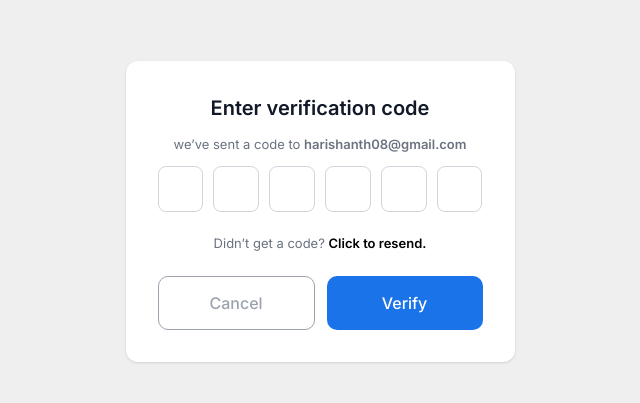
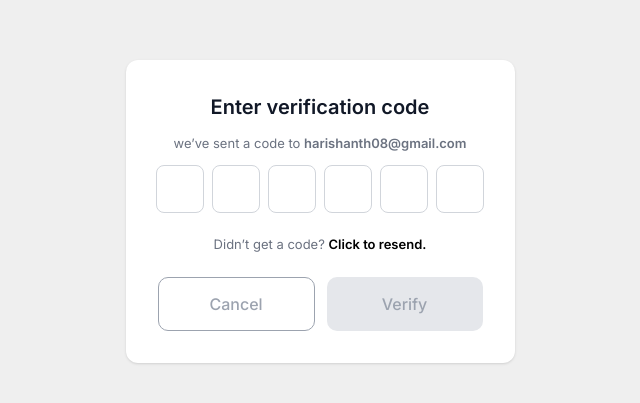
Before and after one commit to Esoft-Management-System/Frontend, a React app: page /OTPform in a window 1280 px wide. Shown: the part 189-592 px from the top of the page, without its empty margins (320-960 px from the left). Built offline with nearby package versions, Linux system fonts and the light colour scheme; the HTML template or start-up script is replaced by a standard one.

Commit message:
feat(OTPform): replace Textinput with OtpInput component for OTP entry fix(Textinput): correct typo in 'disabled' prop and improve formatting

```diff
--- /dev/null
+++ b/src/components/common/OtpInput.tsx
@@ -0,0 +1,140 @@
+import React, { useEffect, useRef, useState } from 'react'
+
+interface OtpInputProps {
+  otpLength?: number;
+  onOtpChange?: (otp: string) => void;
+  disbled?: boolean;
+  disabled?: boolean;
+}
+
+const OtpInput = ({ otpLength = 6, onOtpChange, disbled, disabled }: OtpInputProps) => {
+  const length = Math.max(1, otpLength);
+  const [values, setValues] = useState<string[]>(() => Array(length).fill(''));
+  const [focusedIndex, setFocusedIndex] = useState<number | null>(null);
+  const inputsRef = useRef<Array<HTMLInputElement | null>>([]);
+
+  useEffect(() => {
+    if (onOtpChange) onOtpChange(values.join(''));
+  }, [values, onOtpChange]);
+
+  const handleChange = (e: React.ChangeEvent<HTMLInputElement>, idx: number) => {
+    const val = e.target.value;
+    if (!val) {
+      setValues(prev => {
+        const next = [...prev];
+        next[idx] = '';
+        return next;
+      });
+      return;
+    }
+
+    const char = val[0];
+    setValues(prev => {
+      const next = [...prev];
+      next[idx] = char;
+      return next;
+    });
+
+    const nextIdx = idx + 1;
+    if (nextIdx < length) {
+      const nextInput = inputsRef.current[nextIdx];
+      if (nextInput) nextInput.focus();
+    }
+  };
+
+  const handleKeyDown = (e: React.KeyboardEvent<HTMLInputElement>, idx: number) => {
+    const key = e.key;
+    const target = e.currentTarget as HTMLInputElement;
+    if (key === 'Backspace') {
+      if (target.value === '') {
+        const prevIdx = idx - 1;
+        if (prevIdx >= 0) {
+          const prevInput = inputsRef.current[prevIdx];
+          if (prevInput) prevInput.focus();
+          setValues(prev => {
+            const next = [...prev];
+            next[prevIdx] = '';
+            return next;
+          });
+        }
+      } else {
+        setValues(prev => {
+          const next = [...prev];
+          next[idx] = '';
+          return next;
+        });
+      }
+    } else if (key === 'ArrowLeft') {
+      const prevIdx = idx - 1;
+      if (prevIdx >= 0) {
+        const prevInput = inputsRef.current[prevIdx];
+        if (prevInput) prevInput.focus();
+      }
+    } else if (key === 'ArrowRight') {
+      const nextIdx = idx + 1;
+      if (nextIdx < length) {
+        const nextInput = inputsRef.current[nextIdx];
+        if (nextInput) nextInput.focus();
+      }
+    }
+  };
+
+  const handlePaste = (e: React.ClipboardEvent<HTMLInputElement>) => {
+    const paste = e.clipboardData.getData('Text').slice(0, length);
+    if (!paste) return;
+    const chars = paste.split('').slice(0, length);
+    setValues(prev => {
+      const next = [...prev];
+      for (let i = 0; i < chars.length; i++) next[i] = chars[i];
+      return next;
+    });
+    const last = Math.min(chars.length, length) - 1;
+    if (last >= 0) {
+      const lastInput = inputsRef.current[last];
+      if (lastInput) lastInput.focus();
+    }
+    e.preventDefault();
+  };
+
+  const handleFocus = (idx: number) => {
+    setFocusedIndex(idx);
+  };
+
+  const handleBlur = () => {
+    setFocusedIndex(null);
+  };
+
+  const getInputClassName = (idx: number) => {
+    const baseClasses = "w-12 h-12 text-center text-lg border rounded-lg focus:outline-none transition-colors duration-200";
+
+    if (values[idx] || focusedIndex === idx) {
+      return `${baseClasses} border-blue-500 focus:border-blue-500`;
+    }
+
+    return `${baseClasses} border-[#D1D5DB] focus:border-blue-500`;
+  };
+
+  return (
+    <div className="flex gap-2">
+      {Array.from({ length }).map((_, idx) => (
+        <input
+          key={idx}
+          ref={el => { inputsRef.current[idx] = el }}
+          value={values[idx]}
+          onChange={(e) => handleChange(e, idx)}
+          onKeyDown={(e) => handleKeyDown(e, idx)}
+          onPaste={handlePaste}
+          onFocus={() => handleFocus(idx)}
+          onBlur={handleBlur}
+          maxLength={1}
+          inputMode="text"
+          className={getInputClassName(idx)}
+          disabled={!!(disbled || disabled)}
+          aria-label={`otp-${idx}`}
+        />
+      ))}
+    </div>
+  );
+}
+
+export default OtpInput;
--- a/src/components/common/Textinput.tsx
+++ b/src/components/common/Textinput.tsx
@@ -1,6 +1,6 @@
 import type { ChangeEvent } from "react";
 
-interface TextInputInterface{
+interface TextInputInterface {
   placeholder?: string;
   type?: string;
   value?: string;
@@ -8,10 +8,11 @@ interface TextInputInterface{
   name?: string;
   onChange?: (e: ChangeEvent<HTMLInputElement>) => void;
   disbled?: boolean;
+  disabled?: boolean;
 }
 
 const Textinput = (props: TextInputInterface) => {
-    const {placeholder, type, value, error, name, onChange, disbled} =  props;
+  const { placeholder, type, value, error, name, onChange, disbled, disabled } = props;
   if (
     type === "textarea"
   ) {
@@ -23,7 +24,7 @@ const Textinput = (props: TextInputInterface) => {
   }
   return (
     <>
-      <input name={name} onChange={onChange} className="border w-full text-sm text-gray-600 border-[#D1D5DB] p-3 focus:outline-none rounded-lg" type={type} placeholder={placeholder} value={value} disabled={disbled}/>
+      <input name={name} onChange={onChange} className="border w-full text-sm text-gray-600 border-[#D1D5DB] p-3 focus:outline-none rounded-lg" type={type} placeholder={placeholder} value={value} disabled={disbled || disabled} />
       {error && <p className="text-red-500 text-xs">{error}</p>}
     </>
   )
--- a/src/pages/ForgotPassword/OTPform.tsx
+++ b/src/pages/ForgotPassword/OTPform.tsx
@@ -1,37 +1,12 @@
 import { useNavigate } from "react-router-dom";
-import Textinput from "../../components/common/Textinput";
+import { useState } from "react";
+import OtpInput from "../../components/common/OtpInput";
 
 const OTPform = () => {
-const navigate = useNavigate();
+	const navigate = useNavigate();
+	const [otp, setOtp] = useState("");
+	const isComplete = otp.length === 6;
 	return (
-		// <div className="h-screen w-screen flex items-center justify-center bg-[#EFEFEF]">
-		// 	<div className="flex min-w-[337px]  flex-row md:w-[409px] p-2.5 gap-2.5">
-		// 		<div className="w-full flex flex-col  bg-white rounded-xl p-3.5 md:p-9 gap-3">
-		// 			<p className="text-[20px] text-[#111827] font-semibold justify-center">
-		// 				Enter verification code
-		// 			</p>
-		// 			<p className="text-[11px] font-normal text-[#6B7280]">
-		// 				We've sent a code to <span>harishanth08@gmail.com</span>
-		// 			</p>
-		// 			<div className="w-full flex flex-row items-center justify-between gap-2">
-		// 				<Textinput placeholder="0" type="text" />
-		// 				<Textinput placeholder="0" type="text" />
-		// 				<Textinput placeholder="0" type="text" />
-		// 				<Textinput placeholder="0" type="text" />
-		// 				<Textinput placeholder="0" type="text" />
-		// 				<Textinput placeholder="0" type="text" />
-		// 			</div>
-		// 			<p className="text-[14px] font-normal text-[#6B7280] text-center">
-		// 				Didn’t get a code? <span className="font-semibold">Click to resend.</span></p>
-		// 			<div className="bg-white rounded-xl p-6 md:p-9">
-		// 				<div className="flex gap-4 mt-6">
-		// 					<button className="flex-1 py-3 rounded-lg border border-[#D1D5DB] text-[#374151] font-medium">Cancel</button>
-		// 					<button className="flex-1 py-3 rounded-lg bg-blue-600 text-white font-medium hover:brightness-95">Verify</button>
-		// 				</div>
-		// 			</div>
-		// 		</div>
-		// 	</div>
-		// </div>
 		<div className="w-screen h-screen bg-[#EFEFEF] flex items-center justify-center">
 
 			<div className="flex flex-row max-w-[409px] p-2.5 gap-2.5">
@@ -41,15 +16,8 @@ const navigate = useNavigate();
 					<p className="text-[20px] font-semibold text-[#111827]">Enter verification code</p>
 					<p className="text-[13px] font-normal text-[#6B7280]">we’ve sent a code to <span className="font-semibold">harishanth08@gmail.com</span></p>
 
-					<div className="flex flex-row w-full h-full gap-2.5 items-center">
-
-						<Textinput type="text" />
-						<Textinput type="text" />
-						<Textinput type="text" />
-						<Textinput type="text" />
-						<Textinput type="text" />
-						<Textinput type="text" />
-
+					<div className="flex flex-row w-full h-full gap-2.5 items-center justify-center">
+						<OtpInput otpLength={6} onOtpChange={(val) => setOtp(val)} />
 					</div>
 
 					<div className="w-full p-2.5 flex flex-row items-center justify-center">
@@ -61,7 +29,11 @@ const navigate = useNavigate();
 					<div className="flex flex-row w-full gap-3">
 
 						<button className="flex flex-row w-full rounded-[10px] border border-[#9CA3AF] py-3.5 items-center justify-center font-medium text-[#9CA3AF] text-[16px] hover:cursor-pointer">Cancel</button>
-						<button onClick={(() => navigate("/SetNewPassword"))} className="w-full flex flex-row rounded-[10px] py-3.5 bg-[#1A73E8] justify-center items-center font-medium text-white text-[16px] hover:cursor-pointer">Verify</button>
+						<button onClick={() => navigate("/SetNewPassword")}
+							disabled={!isComplete}
+							className={`w-full flex flex-row rounded-[10px] py-3.5 justify-center items-center font-medium text-[16px] ${isComplete ? 'bg-[#1A73E8] text-white hover:cursor-pointer' : 'bg-[#E5E7EB] text-[#9CA3AF] cursor-not-allowed'}`}>
+							Verify
+						</button>
 
 					</div>
 
```
